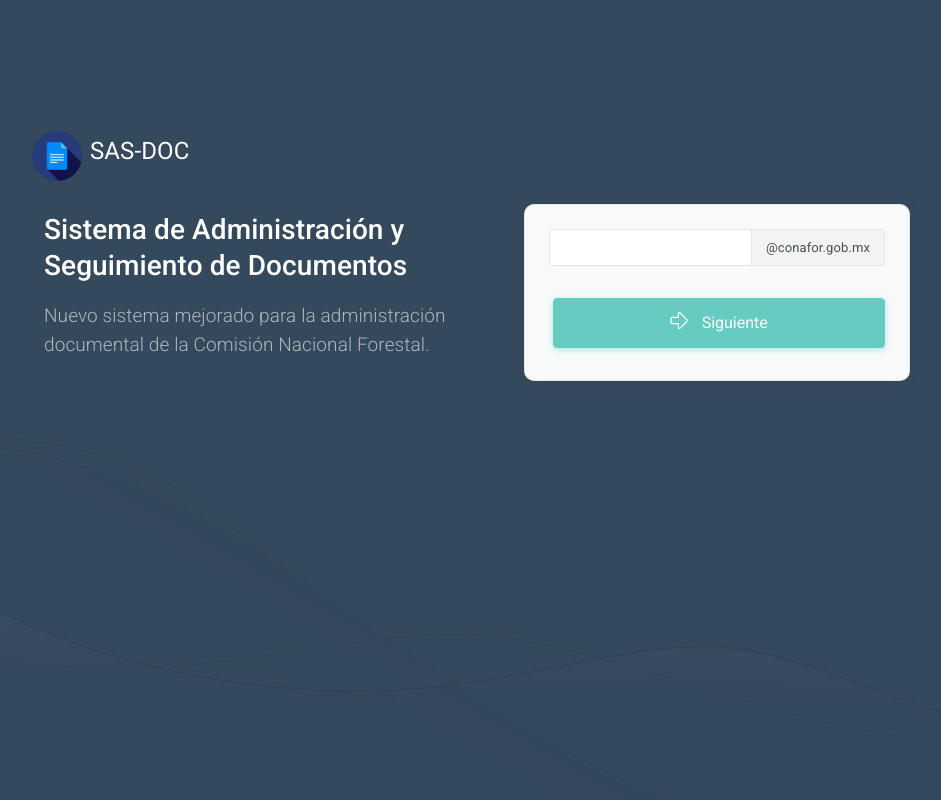
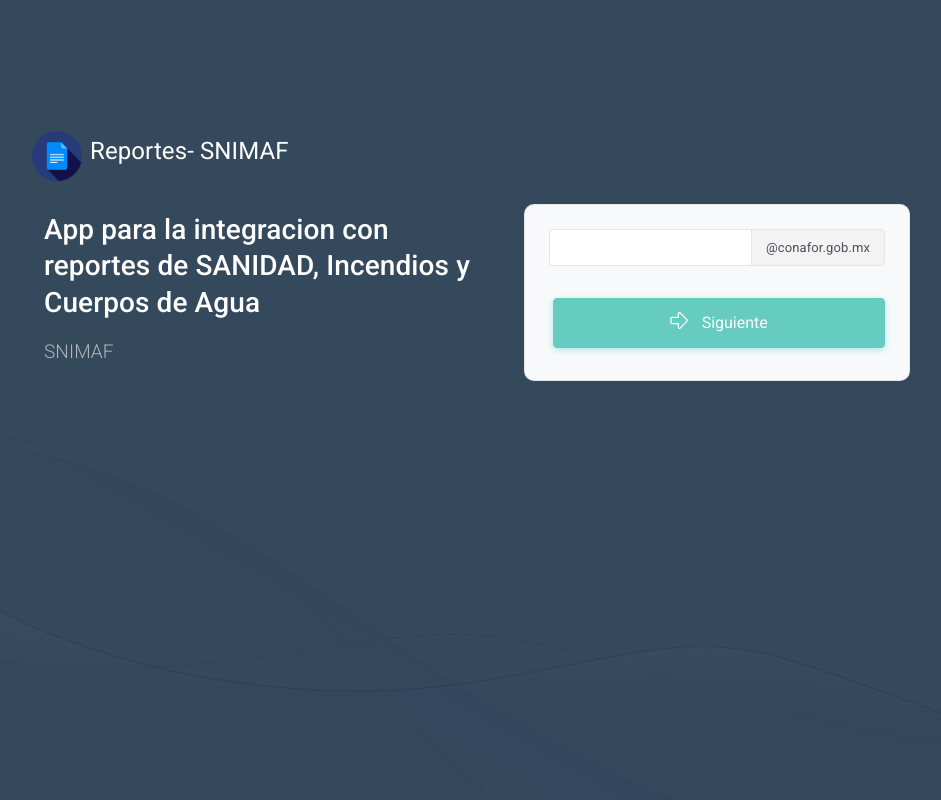
Before and after one commit to evandash6/app_reportes, a CodeIgniter app: page /database/login/ in a window 1280 px wide. Shown: the whole page, without its empty margins (128-1069 px from the left). Run offline with CodeIgniter, Linux system fonts and the light colour scheme; some libraries are stand-ins or nearby versions.

Commit message:
configuracion

```diff
--- a/application/config/config.php
+++ b/application/config/config.php
@@ -23,7 +23,7 @@ defined('BASEPATH') OR exit('No direct script access allowed');
 | a PHP script and you can easily do that on your own.
 |
 */
-$config['base_url'] = 'http://'.$_SERVER['HTTP_HOST'].'/sasdoc';
+$config['base_url'] = 'http://'.$_SERVER['HTTP_HOST'].'/app_reportes';
 
 /*
 |--------------------------------------------------------------------------
--- a/application/controllers/Inicio.php
+++ b/application/controllers/Inicio.php
@@ -289,9 +289,9 @@ class Inicio extends CI_Controller {
 				$data['id_seguimiento'] = $id_insertado;
 				$res2 = $this->api->post('/insertar',array('datos'=>$data,'tabla'=>'seguimiento'));
 				if($res2['ban']){
-					$this->api->post('/mail',array('mensaje'=>'Haz recibido una notificación, ingresa a : http://187.218.230.37/sasdoc/login/ Para atenderla. '
+					$this->api->post('/mail',array('mensaje'=>'Haz recibido una notificación, ingresa a : http://187.218.230.37/app_reportes/login/ Para atenderla. '
 						."<br />".'Fecha Límite: '.$_POST['fecha_limite'].'<br/>'.'Número de Oficio: '.$_POST['num_doc'].'<br />'.'Asunto : '.$_POST['asunto'].'<br />'.' Remitente: '.$_POST['remitente'],
-						'email_destino'=>$_POST['destinatario'], 'asunto'=>'Notificación de SAS-DOC'));
+						'email_destino'=>$_POST['destinatario'], 'asunto'=>'Notificación de REPORTES'));
 					header('Location: '.base_url().'inicio/');
 					//$this->principal();
 				}
--- a/application/views/footer.php
+++ b/application/views/footer.php
@@ -4,7 +4,7 @@
 <!-- BEGIN Page Footer -->
     <footer class="page-footer" role="contentinfo">
         <div class="d-flex align-items-center flex-1 text-muted">
-            <span class="hidden-md-down fw-700">2020 © SAS-DOC</span>
+            <span class="hidden-md-down fw-700">2020 © APP_REPORTES</span>
         </div>
         <div class="d-flex align-items-center flex-1 text-muted">
             <span class="hidden-md-down fw-700">Versión: 2020.1.0</span>
--- a/application/views/header.php
+++ b/application/views/header.php
@@ -55,10 +55,10 @@
 <!--<![endif]-->
 <head>
 	<meta charset="utf-8" />
-	<title>SAS - DOC</title>
+	<title>APP - Reportes</title>
 	<link rel="icon" type="image/png" href="<?=base_url()?>frontend/images/favicon.png">
 	<meta content="width=device-width, initial-scale=1.0, maximum-scale=1.0, user-scalable=no" name="viewport" />
-	<meta content="Jose Manuel, Misael Aguilar,Mauricio Ramirez" name="author" />
+	<meta content="Jose Manuel, Misael Aguilar" name="author" />
 	<meta content="Control de oficios y atentas notas" name="description" />
 	<!-- ================== BEGIN BASE CSS STYLE ================== -->
 	<link rel="stylesheet" href="<?=base_url()?>frontend/css/jquery-ui.min.css">
--- a/application/views/login/login.php
+++ b/application/views/login/login.php
@@ -2,7 +2,7 @@
 <html lang="es">
     <head>
     	<meta charset="utf-8" />
-    	<title>SAS - DOC</title>
+    	<title>SNIMAF-REPORTES</title>
     	<link rel="icon" type="image/png" href="<?=base_url()?>frontend/images/favicon.png">
     	<meta content="width=device-width, initial-scale=1.0, maximum-scale=1.0, user-scalable=no" name="viewport"/>
     	<meta content="Jose Manuel, Misael Aguilar,Mauricio Ramirez" name="author" />
@@ -27,7 +27,7 @@
                                         <div class="col-md-12">
                                             <div class="page-logo width-mobile-auto m-0 align-items-center justify-content-center p-0 bg-transparent bg-img-none shadow-0 height-9">
                                                 <img style="width:50px" src="<?=base_url()?>frontend/images/favicon.png" alt="SmartAdmin WebApp" aria-roledescription="logo">
-                                                <span class="page-logo-text mr-1"><h1>SAS-DOC</h1></span>
+                                                <span class="page-logo-text mr-1"><h1>Reportes- SNIMAF</h1></span>
                                             </div>
                                         </div>
                                     </div>
@@ -35,9 +35,9 @@
                                         <div class="col-md-12">
                                             <div class="col hidden-sm-down">
                                                 <h3 class="fs-xxl fw-500 mt-4 text-white">
-                                                    Sistema de Administración y Seguimiento de Documentos
+                                                 App para la integracion con reportes de SANIDAD, Incendios y Cuerpos de Agua
                                                     <small class="h3 fw-300 mt-3 mb-5 text-white opacity-60">
-                                                        Nuevo sistema mejorado para la administración documental de la Comisión Nacional Forestal.
+                                                        SNIMAF
                                                     </small>
                                                 </h3>
                                             </div>
```
Also changed, not shown: application/libraries/componentes.php (+2 -29 lines).
